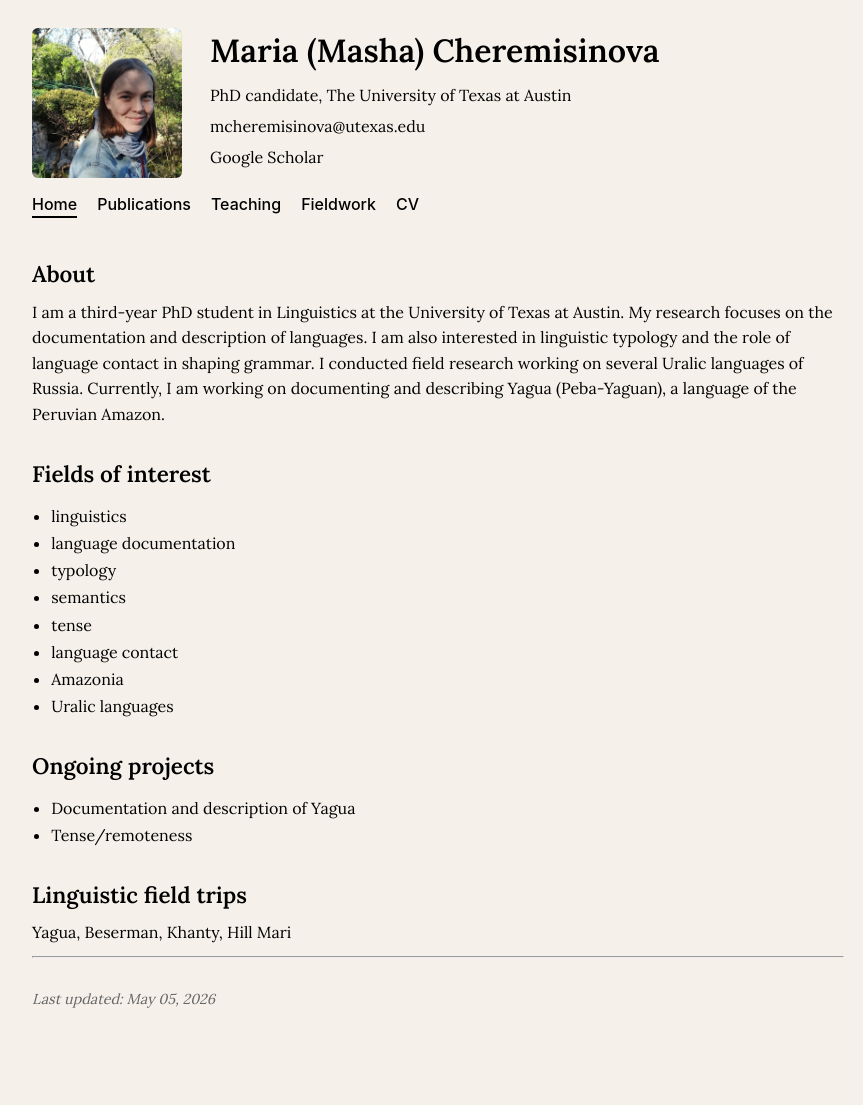
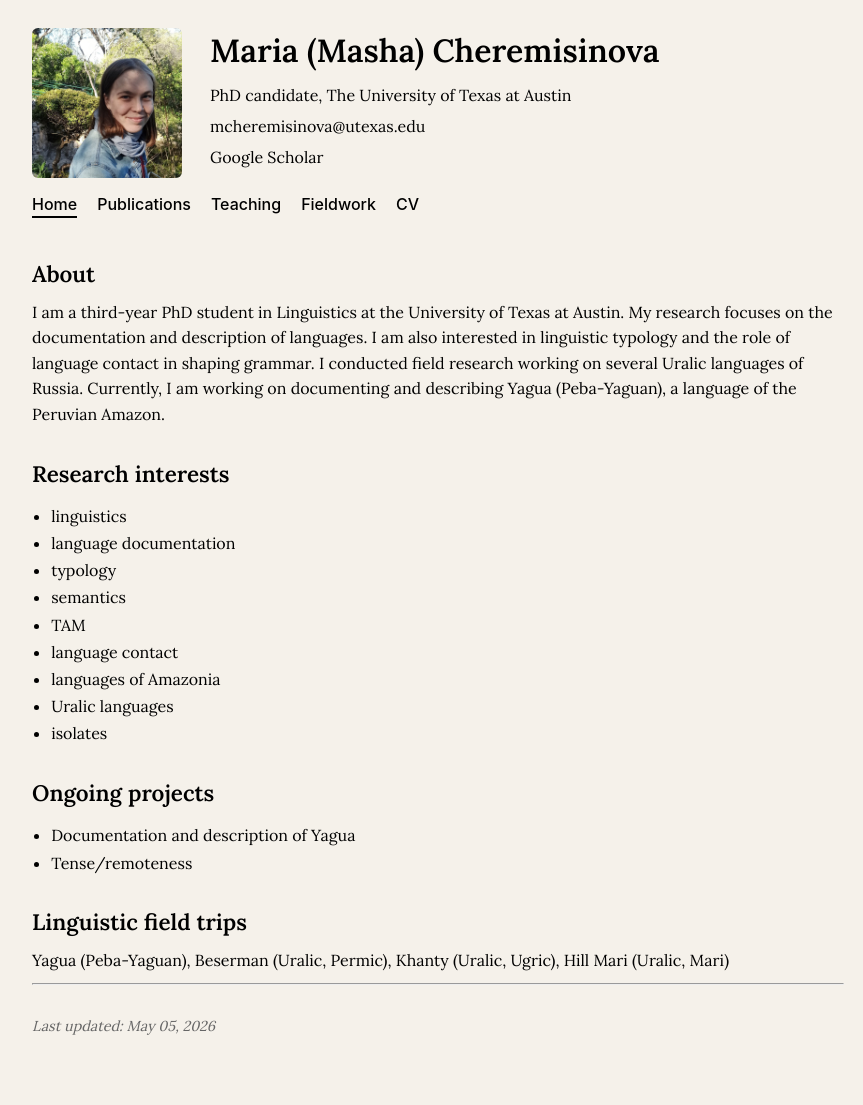
Before and after one commit to mashache/mashache.github.io, a Jekyll site: the page built from index.md, in a window 1280 px wide. Shown: the whole page, without its empty margins (202-1065 px from the left). Built offline with Jekyll 4.4.1, drawn with Linux system fonts in a browser that asks for light colours; before the commit the page ends 1078 px from its top, so only the background shows below that.

Commit message:
Update index.md

```diff
--- a/index.md
+++ b/index.md
@@ -9,16 +9,17 @@ permalink: /
 <p>I am a third-year PhD student in Linguistics at the University of Texas at Austin. My research focuses on the documentation and description of languages. I am also interested in linguistic typology and the role of language contact in shaping grammar. I conducted field research working on several Uralic languages of Russia. Currently, I am working on documenting and describing Yagua (Peba-Yaguan), a language of the Peruvian Amazon.</p>
 </div>
 
-<h2>Fields of interest</h2>
+<h2>Research interests</h2>
 <ul>
 <li>linguistics</li>
 <li>language documentation</li>
 <li>typology</li>
 <li>semantics</li>
-<li>tense</li>
+<li>TAM</li>
 <li>language contact</li>
-<li>Amazonia</li>
+<li>languages of Amazonia</li>
 <li>Uralic languages</li>
+<li>isolates</li>
 </ul>
 
 <h2>Ongoing projects</h2>
@@ -28,7 +29,7 @@ permalink: /
 </ul>
 
 <h2>Linguistic field trips</h2>
-Yagua, Beserman, Khanty, Hill Mari
+Yagua (Peba-Yaguan), Beserman (Uralic, Permic), Khanty (Uralic, Ugric), Hill Mari (Uralic, Mari)
 
 <hr>
 <footer style="margin:2rem 0; color:#666; font-size:0.9rem;">
```
